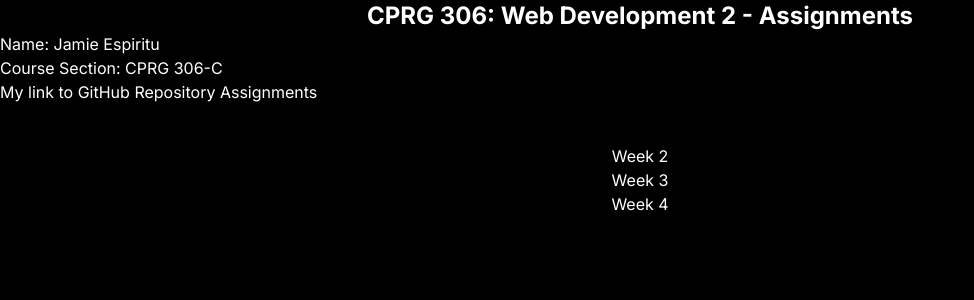
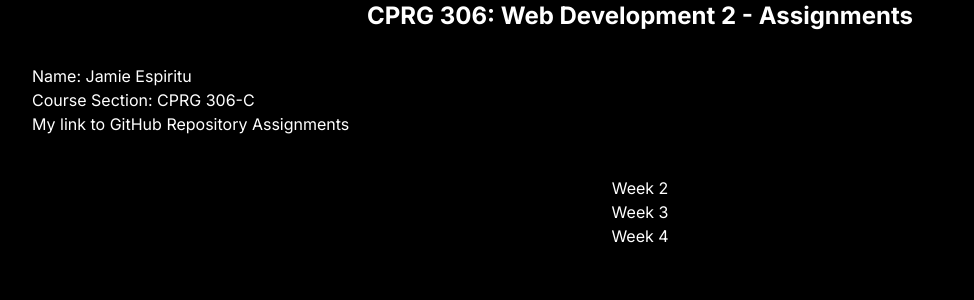
Before and after one commit to espiritu-jamie/cprg306-assignments, a Next.js app: page / in a window 1280 px wide. Shown: the top 300 px of the page, without its empty margins (0-974 px from the left). Built offline with nearby package versions, Linux system fonts and the light colour scheme.

Commit message:
Edit font style

```diff
--- a/app/StudentInfo.js
+++ b/app/StudentInfo.js
@@ -2,7 +2,7 @@ import Link from "next/link";
 
 export default function StudentInfo() {
   return (
-    <main>
+    <main className="m-8">
         <h1>Name: Jamie Espiritu</h1>
         <h1>Course Section: CPRG 306-C</h1>
         <Link href="https://github.com/espiritu-jamie/cprg306-assignments">My link to GitHub Repository Assignments</Link>
```
